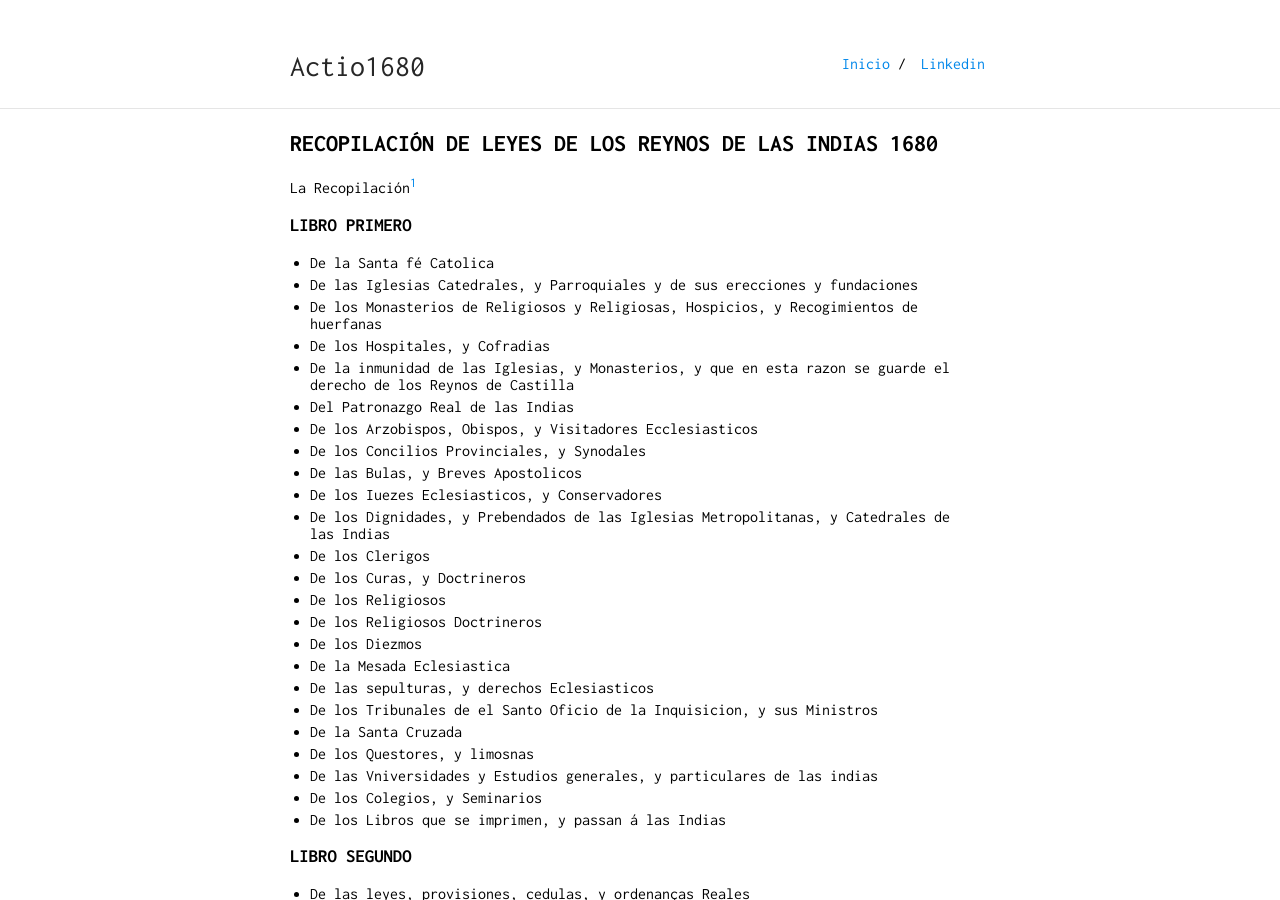
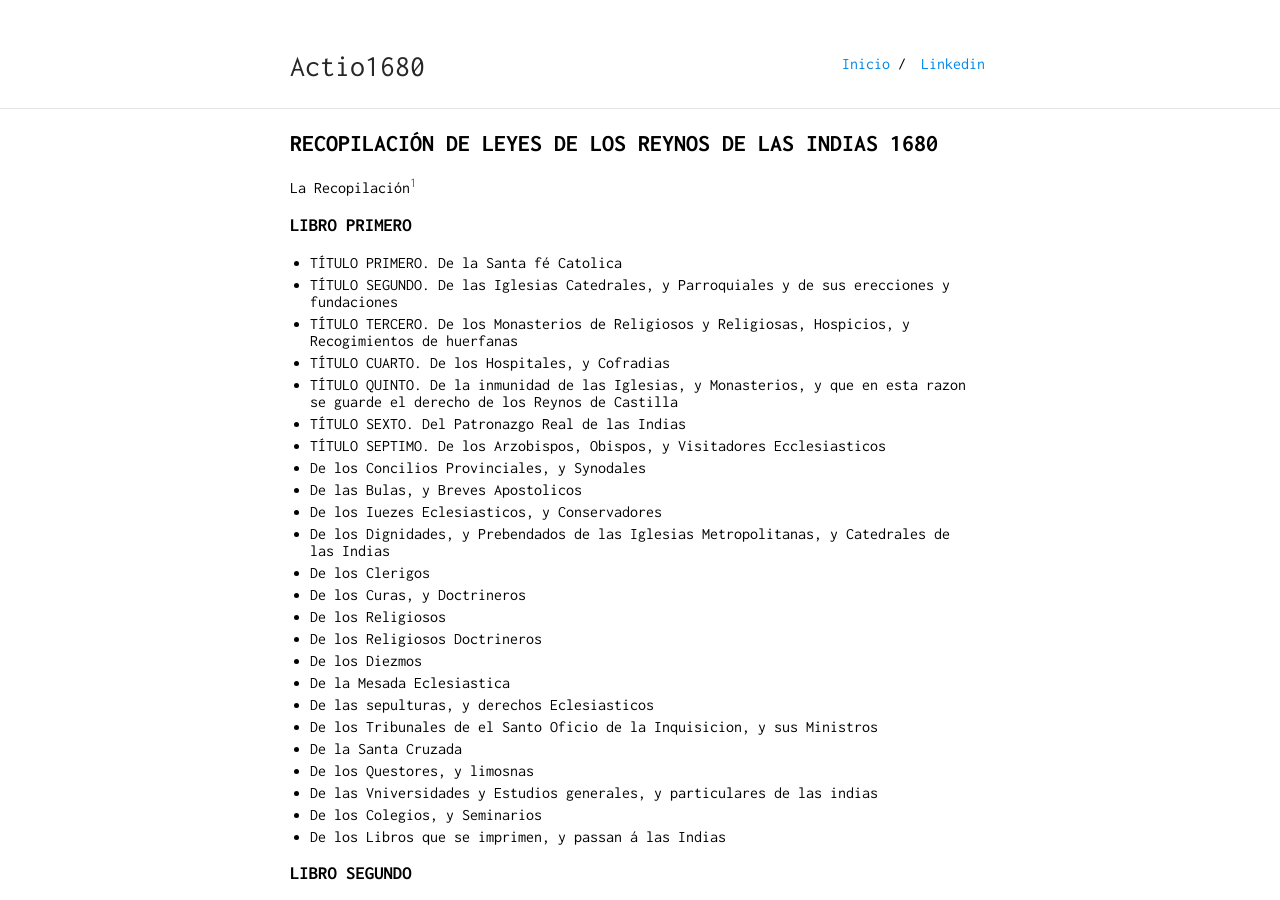
Before and after one commit to actio1680/actio1680.github.io, a Jekyll site: the page built from recopilacion1680.md, in a window 1280 px wide and 900 px high. Built offline with Jekyll 4.4.1, drawn with Linux system fonts in a browser that asks for light colours; our own code applies the rules of GitHub Pages for plain Markdown files.

Commit message:
Update recopilacion1680.md

```diff
--- a/recopilacion1680.md
+++ b/recopilacion1680.md
@@ -4,13 +4,13 @@ La Recopilación[^1]
 
 
 ### LIBRO PRIMERO
-- De la Santa fé Catolica
-- De las Iglesias Catedrales, y Parroquiales y de sus erecciones y fundaciones
-- De los Monasterios de Religiosos y Religiosas, Hospicios, y Recogimientos de huerfanas
-- De los Hospitales, y Cofradias
-- De la inmunidad de las Iglesias, y Monasterios, y que en esta razon se guarde el derecho de los Reynos de Castilla
-- Del Patronazgo Real de las Indias
-- De los Arzobispos, Obispos, y Visitadores Ecclesiasticos
+- TÍTULO PRIMERO. De la Santa fé Catolica
+- TÍTULO SEGUNDO. De las Iglesias Catedrales, y Parroquiales y de sus erecciones y fundaciones
+- TÍTULO TERCERO. De los Monasterios de Religiosos y Religiosas, Hospicios, y Recogimientos de huerfanas
+- TÍTULO CUARTO. De los Hospitales, y Cofradias
+- TÍTULO QUINTO. De la inmunidad de las Iglesias, y Monasterios, y que en esta razon se guarde el derecho de los Reynos de Castilla
+- TÍTULO SEXTO. Del Patronazgo Real de las Indias
+- TÍTULO SEPTIMO. De los Arzobispos, Obispos, y Visitadores Ecclesiasticos
 - De los Concilios Provinciales, y Synodales
 - De las Bulas, y Breves Apostolicos
 - De los Iuezes Eclesiasticos, y Conservadores
```
